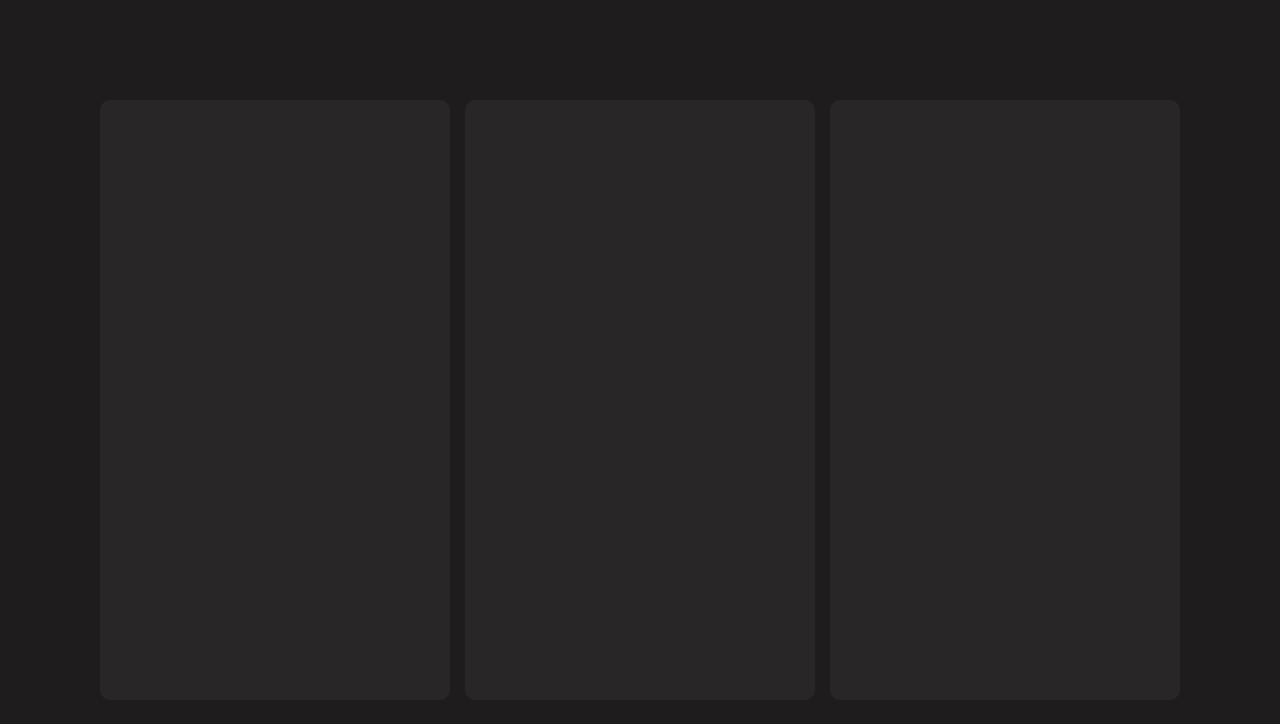
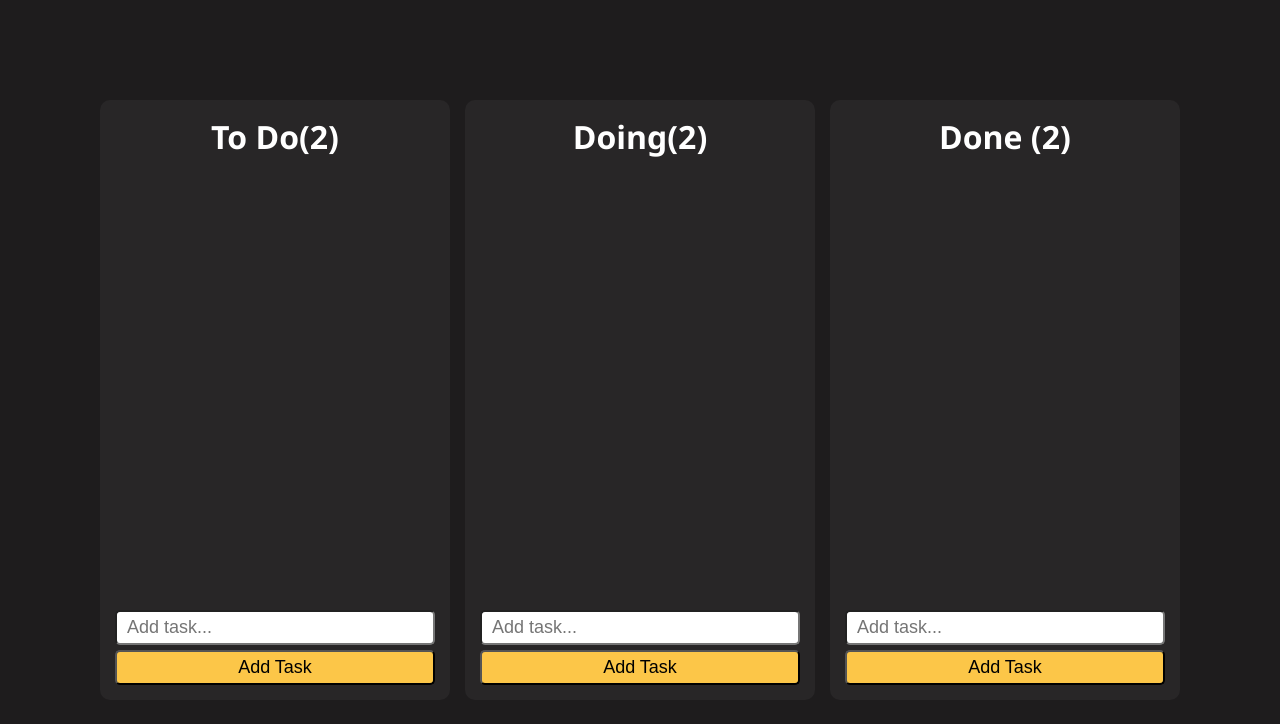
Before and after one commit to adiityasharma/kanban-board, a plain HTML site: page index.html in a window 1280 px wide. Drawn offline with Linux system fonts and the light colour scheme.

Commit message:
add structure and styling for Kanban board tasks

```diff
--- a/index.html
+++ b/index.html
@@ -9,13 +9,34 @@
 <body>
   <div class="main">
     <div class="board" id="to-do">
+      <h1>To Do<span>(2)</span></h1>
+      <div class="content">
 
+      </div>
+      <div class="input-field">
+        <input class="input" type="text" placeholder="Add task...">
+        <button class="add-btn">Add Task</button>
+      </div>
     </div>
     <div class="board" id="doing">
+      <h1>Doing<span>(2)</span></h1>
+      <div class="content">
 
+      </div>
+      <div class="input-field">
+        <input class="input" type="text" placeholder="Add task...">
+        <button class="add-btn">Add Task</button>
+      </div>
     </div>
     <div class="board" id="done">
+      <h1>Done <span>(2)</span></h1>
+      <div class="content">
 
+      </div>
+      <div class="input-field">
+        <input class="input" type="text" placeholder="Add task...">
+        <button class="add-btn">Add Task</button>
+      </div>
     </div>
   </div>
 
--- a/style.css
+++ b/style.css
@@ -8,6 +8,8 @@ html, body{
   height: 100%;
   width: 100%;
   background-color: #1e1c1d;
+  font-family: 'Segoe UI', Tahoma, Geneva, Verdana, sans-serif;
+  color: white;
 }
 
 .main{
@@ -17,7 +19,6 @@ html, body{
   align-items: center;
   justify-content: center;
   gap: 15px;
-
 }
 
 .board{
@@ -25,4 +26,42 @@ html, body{
   height: 600px;
   background-color: #282627;
   border-radius: 10px;
+  display: flex;
+  flex-direction: column;
+  align-items: center;
+  justify-content: space-between;
+  padding: 15px;
 }
+.board .content{
+  width: 100%;
+  height: 75%;
+  /* background-color: #934545; */
+}
+
+.board .input-field{
+  width: 100%;
+  display: flex;
+  flex-direction: column;
+  align-items: center;
+  gap: 5px;
+}
+
+.board .input-field .input{
+  width: 100%;
+  padding: 5px 10px;
+  font-size: 18px;
+  border-radius: 5px;
+}
+
+.board .input-field .add-btn{
+  width: 100%;
+  padding: 5px 10px;
+  font-size: 18px;
+  border-radius: 5px;
+  background-color: #fcc648;
+  cursor: pointer;
+}
+
+.board .input-field .add-btn:active {
+  background-color: #d4a026;
+}
```
